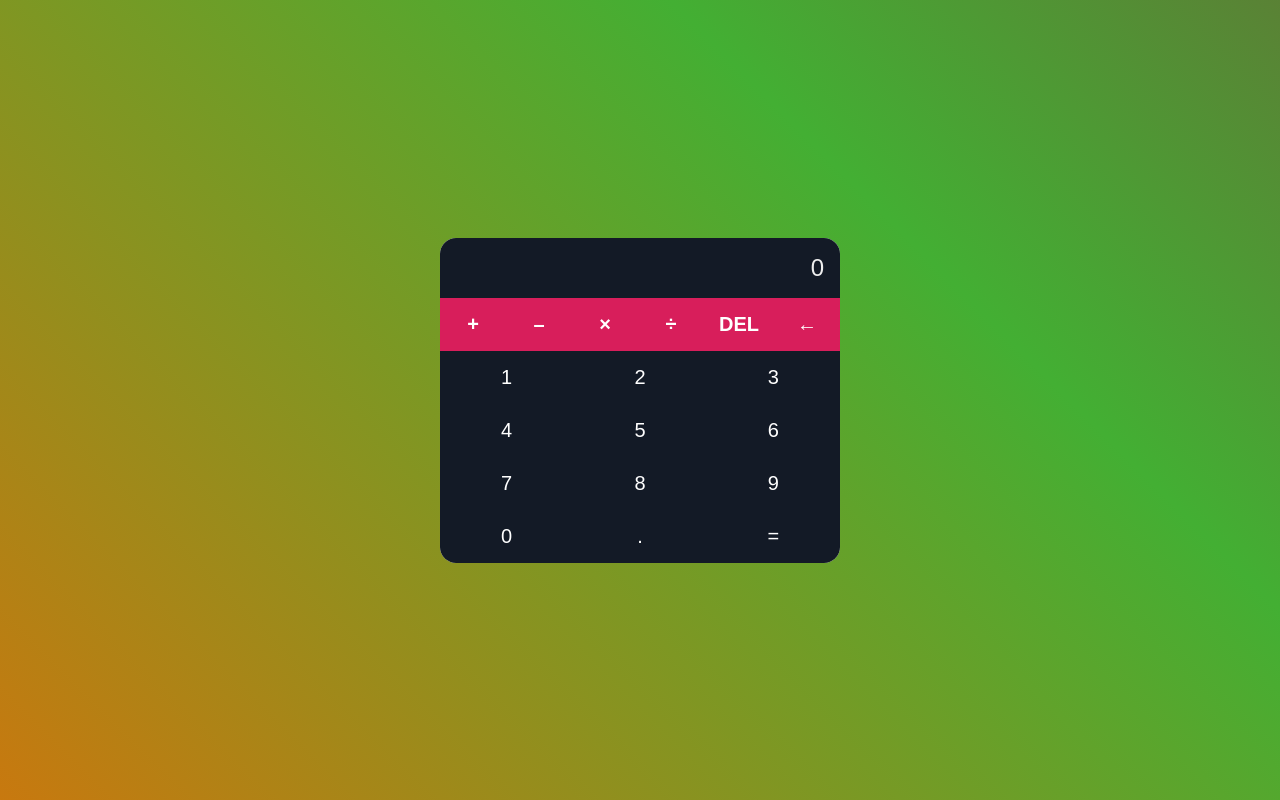
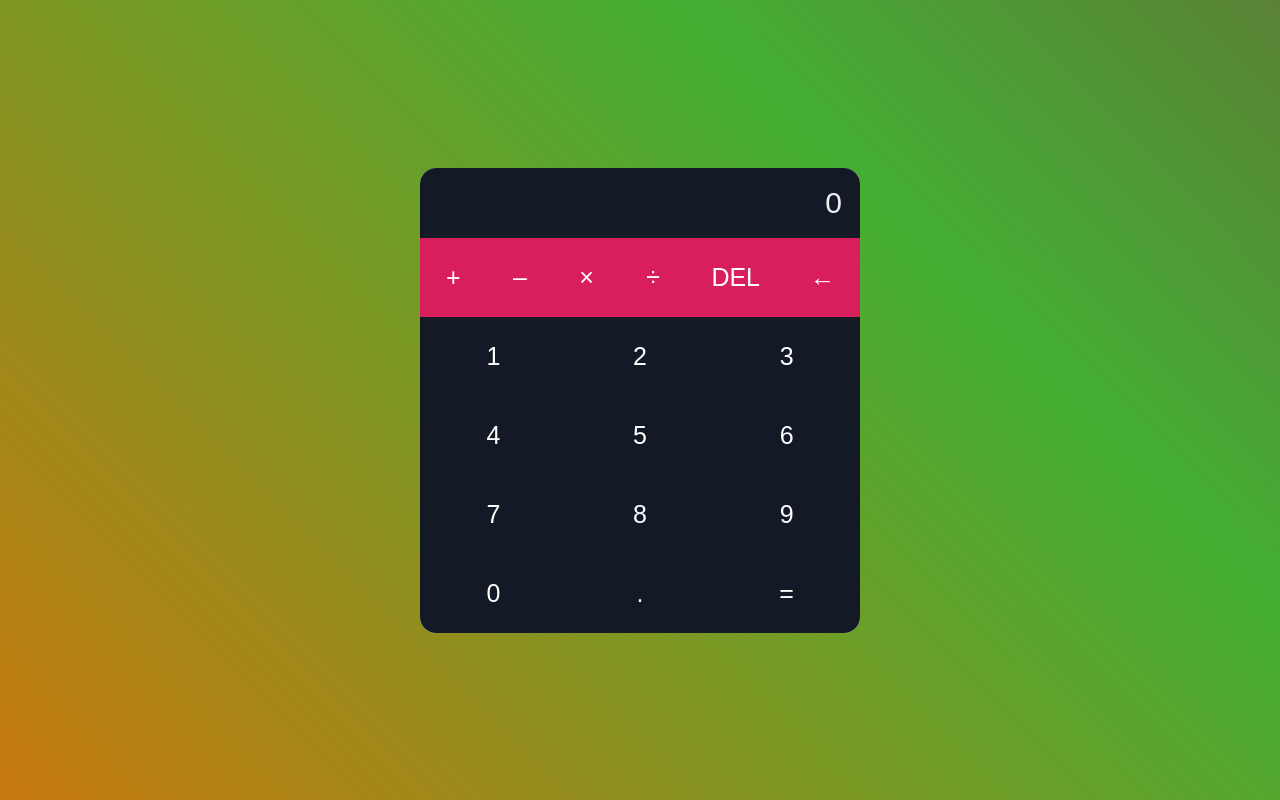
Before and after one commit to JorgeDuran12/Calculadora, a React (Create React App) app: page / in a window 1280 px wide. Built offline with nearby package versions, Linux system fonts and the light colour scheme.

Commit message:
Actualizacion de css

```diff
--- a/src/Assets/css/styles.css
+++ b/src/Assets/css/styles.css
@@ -18,7 +18,7 @@
     min-height:100vh;
     align-items:center;
     justify-content:center;
-    padding:16px;
+    padding: 20px;
     background: linear-gradient(45deg, red, rgb(255, 98, 0), rgb(67, 175, 51),rgb(145, 21, 58),rgb(67, 1, 12));
     background-size: 400% 400%;
     position: relative;
@@ -31,34 +31,35 @@
  100%{background-position: 0 50%;}
 }
 .calculator{
-    width:100%;
-    max-width:400px;
+    width:200%;
+    max-width: 440px;
     background-color:#FFF;
     border-radius:16px;
     overflow:hidden;
 }
 
 .display{
-    padding:16px;
+    padding:18px;
     text-align:right;
     background-color:var(--dark);
     color:var(--light);
-    font-size:24px;
+    font-size:30px;
     font-weight:300;
+
 }
-
+/*
 .display span{
     font-size:14px;
     color:#888;
-}
+} */
 
 button{
     appearance: none;
     border: none;
     outline: none;
     color:#FFF;
-    font-size: 20px;
-    padding: 15px;
+    font-size: 25px;
+    padding: 25px;
     cursor: pointer;
     transition: 0.4s;
 }
@@ -74,7 +75,7 @@ button:hover{
 .operadores button{
     flex:1 1 0%;
     background-color:var(--primary);
-    font-weight:700;
+    font-weight:300;
 }
 
 .digitos{
```
